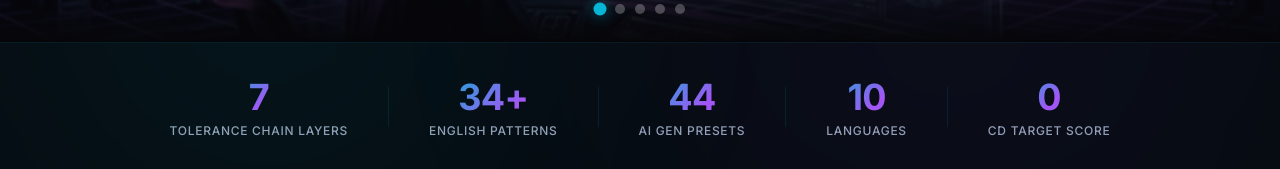
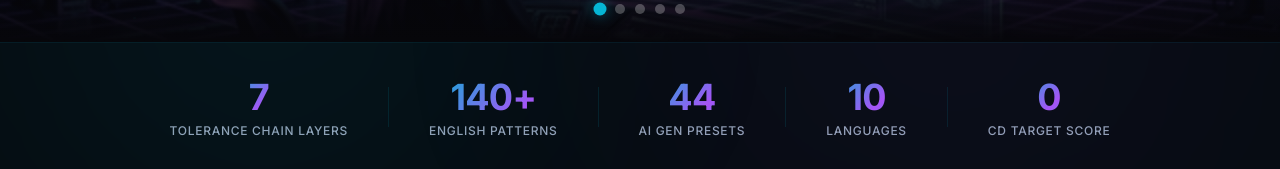
Before and after one commit to cryptocreeper94-sudo/trustgen, a React (Vite) app: page /explore in a window 1280 px wide. Shown: the part 488-657 px from the top of the page. Built offline with nearby package versions, Linux system fonts and the light colour scheme; no server answers; the HTML template or start-up script is replaced by a standard one.

Commit message:
update: Lume v1.0.0 refs — IDE status bar, stats ticker (140+ patterns)

```diff
--- a/src/pages/ExplorePage.tsx
+++ b/src/pages/ExplorePage.tsx
@@ -155,7 +155,7 @@ show me the scene`
                         </code>
                     </pre>
                     <div className="ide-status-bar">
-                        <span>✦ Lume v0.8.0</span>
+                        <span>✦ Lume v1.0.0</span>
                         <span>Tolerance Chain: 7 layers</span>
                         <span className="ide-status-ready">● Ready</span>
                     </div>
@@ -205,7 +205,7 @@ function StatsTicker() {
                 </div>
                 <div className="stat-divider" />
                 <div className="stat-item">
-                    <span className="stat-number gradient-text">34+</span>
+                    <span className="stat-number gradient-text">140+</span>
                     <span className="stat-label">English Patterns</span>
                 </div>
                 <div className="stat-divider" />
```
